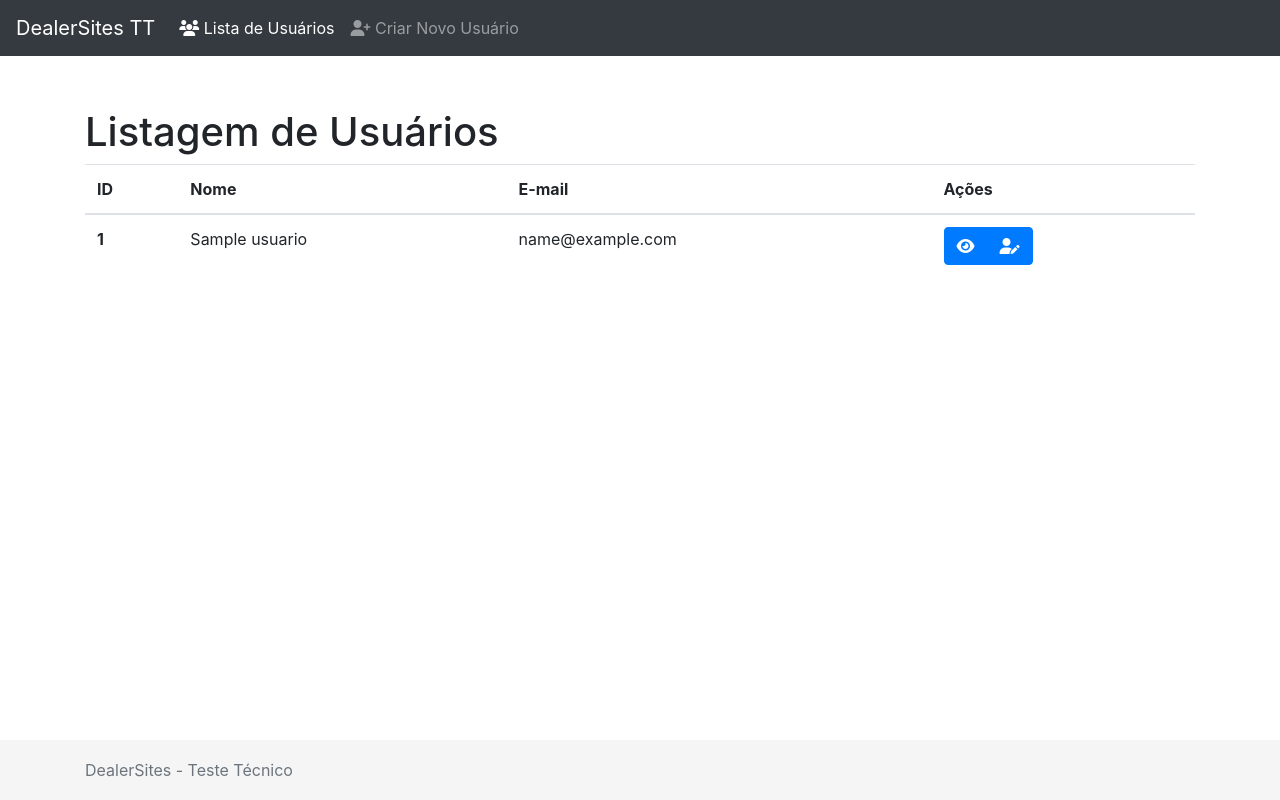
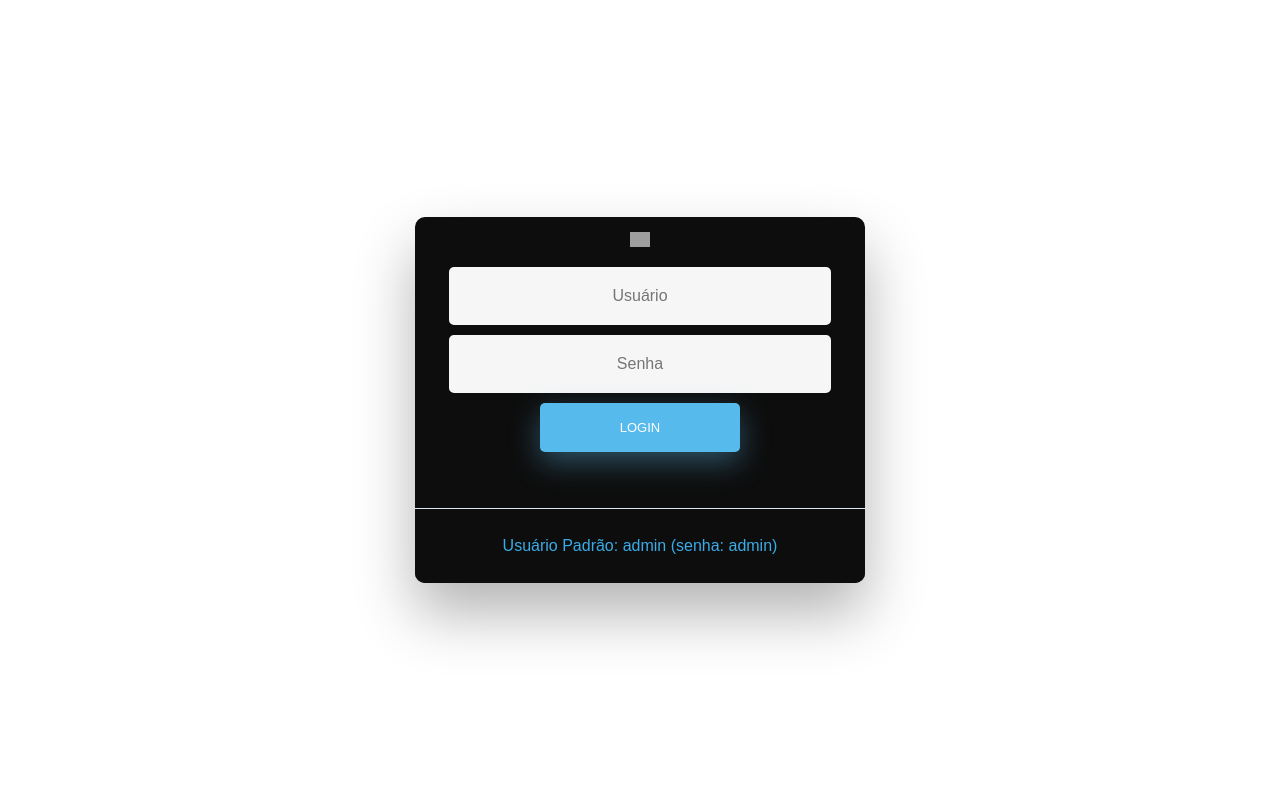
Before and after one commit to lcon91/DealerSites_Teste, a PHP site: page / in a window 1280 px wide. Run offline with PHP 8.4, Linux system fonts and the light colour scheme; tables that the repository leaves empty or names only in its code hold one stand-in row (values such as "Sample post"); some libraries are stand-ins or nearby versions; grey boxes are pictures that could not be loaded.

Commit message:
Criando login.

```diff
--- a/app/controllers/Home.php
+++ b/app/controllers/Home.php
@@ -11,7 +11,12 @@ class Home extends Controller{
         } catch (Exception $e) {
             $this->add('Houve um erro na execução da listagem de usuários: ' . $e->getMessage());
         }
-        //$this->add( view('home', [['teste' => 'vixe'], ['teste' => 'Teste2']], true) );
+
         $this->add($html->getContents());
+
+        if(isset($_SESSION['erro_home'])){
+            $this->add(Alert::send('danger', $_SESSION['erro_home']));
+            unset($_SESSION['erro_home']);
+        }
     }
 }
--- /dev/null
+++ b/app/controllers/Login.php
@@ -0,0 +1,18 @@
+<?php
+
+class Login extends Controller{
+    public function onLogin(){
+        $post = $_POST;
+
+        try{
+            $usuarioModel = new Usuario;
+            $usuario = $usuarioModel->findByLogin($post['login'], $post['senha']);
+
+            $_SESSION['dealersite_user_id'] = $usuario['id'];
+            header('location: ?class=Home');
+
+        }catch(Exception $e){
+            $this->add(Alert::send('danger', $e->getMessage()));
+        }
+    }
+}
--- a/app/controllers/UsuarioNew.php
+++ b/app/controllers/UsuarioNew.php
@@ -16,6 +16,7 @@ class UsuarioNew extends Controller{
 
             $usuario = new Usuario;
             $usuario->insert($post['nome'], $post['email'], $post['senha']);
+
             header('location: ?class=Home');
         } catch (Exception $e) {
             $this->add(Alert::send('danger', $e->getMessage()));
--- a/app/models/Usuario.php
+++ b/app/models/Usuario.php
@@ -1,15 +1,8 @@
 <?php
 
 class Usuario extends Model{
-    protected $table = 'usuario';
-    protected $pk = 'id';
-
-    public function __construct(){
-        $this->addAttribute('id');
-        $this->addAttribute('nome');
-        $this->addAttribute('email');
-        $this->addAttribute('senha');
-    }
+    const table = 'usuario';
+    const pk = 'id';
 
     public static function all(){
         $pdo = new DBConnection;
@@ -28,4 +21,37 @@ class Usuario extends Model{
         $stmt->bindValue(':senha', $senha);
         $stmt->execute();
     }
+
+    public function update($id, $nome, $email, $senha){
+        $pdo = new DBConnection;
+
+        if(!empty($senha)){
+            $senha = password_hash($senha, PASSWORD_BCRYPT);
+            $stmt = $pdo->prepare('UPDATE usuario  SET nome = :nome, email = :email, senha = :senha WHERE id = :id');
+            $stmt->bindValue(':senha', $senha);
+        }else{
+            $stmt = $pdo->prepare('UPDATE usuario  SET nome = :nome, email = :email WHERE id = :id');
+        }
+
+        $stmt->bindValue(':id', $id);
+        $stmt->bindValue(':nome', $nome);
+        $stmt->bindValue(':email', $email);
+        $stmt->execute();
+    }
+
+    public function findByLogin($login, $senha){
+        $pdo = new DBConnection;
+
+        $stmt = $pdo->prepare('SELECT id, senha FROM usuario WHERE email = :login');
+        $stmt->bindValue(':login', $login);
+
+        $stmt->execute();
+        $usuario = $stmt->fetch(PDO::FETCH_ASSOC);
+
+        if(empty($usuario) || password_verify($senha, $usuario['senha'])){
+            throw new Exception('Usuário e/ou Senha inválido(s)');
+        }
+
+        return $usuario;
+    }
 }
--- a/app/views/home.html
+++ /dev/null
@@ -1,3 +0,0 @@
-    <h1 class="mt-5">{{teste}}</h1>
-    <p class="lead">Pin a fixed-height footer to the bottom of the viewport in desktop browsers with this custom HTML and CSS. A fixed navbar has been added with <code>padding-top: 60px;</code> on the <code>body &gt; .container</code>.</p>
-    <p>Back to <a href="../sticky-footer/">the default sticky footer</a> minus the navbar.</p>
--- a/app/views/lista_usuarios.html
+++ b/app/views/lista_usuarios.html
@@ -1,4 +1,9 @@
 <!--[main]-->
+<nav aria-label="breadcrumb">
+  <ol class="breadcrumb">
+    <li class="breadcrumb-item active" aria-current="page">Página Inicial</li>
+  </ol>
+</nav>
 <h1 class="mt-5">Listagem de Usuários</h1>
 
 <table class="table">
@@ -7,7 +12,7 @@
         <th scope="col">ID</th>
         <th scope="col">Nome</th>
         <th scope="col">E-mail</th>
-        <th scope="col">Ações</th>
+        <th scope="col" style="text-align: right;">Ações</th>
       </tr>
     </thead>
     <tbody>
@@ -16,10 +21,10 @@
         <th scope="row">{$id}</th>
         <td>{$nome}</td>
         <td>{$email}</td>
-        <td>
+        <td style="text-align: right;">
             <div class="btn-group">
-                <a class="btn btn-primary" href="?class=UsuarioView"><i title="Visualizar Usuário..." class="fa-solid fa-eye"></i></a>
-                <a class="btn btn-primary" href="?class=UsuarioEdit"><i title="Editar Usuário..." class="fa-solid fa-user-pen"></i></a>
+                <a class="btn btn-primary" href="?class=UsuarioView&id={$id}"><i title="Visualizar Usuário..." class="fa-solid fa-eye"></i></a>
+                <a class="btn btn-primary" href="?class=UsuarioEdit&id={$id}"><i title="Editar Usuário..." class="fa-solid fa-user-pen"></i></a>
             </div>
         </td>
       </tr>
--- a/base/Application.php
+++ b/base/Application.php
@@ -10,6 +10,19 @@ class Application{
     }
 
     public function run(){
+        session_start();
+
+        if(!isset($_SESSION['dealersite_user_id'])){
+            $controller = new Login;
+            $method = $params['method'] ?? null;
+
+            $content = $controller;
+            if($method){
+                $controller->$method();
+            }
+
+            $this->template->renderLogin($content);
+        }else{
             $params = $_GET;
             $class = $params['class'] ?? 'Home';
             $method = $params['method'] ?? null;
@@ -24,4 +37,7 @@ class Application{
 
             $this->template->render($content);
         }
+
+
     }
+}
--- a/base/DBConnection.php
+++ b/base/DBConnection.php
@@ -8,6 +8,7 @@ class DBConnection extends PDO{
         $usr = $dbConfig['usr'];
         $psw = $dbConfig['psw'];
         parent::__construct("{$driver}:host={$host};dbname={$name}", $usr, $psw);
+        $this->setAttribute(PDO::ATTR_ERRMODE, PDO::ERRMODE_EXCEPTION);
     }
 }
 
--- a/base/Model.php
+++ b/base/Model.php
@@ -1,28 +1,27 @@
 <?php
 
-class Model{
-    protected $table;
-    protected $pk;
-    protected $attributes;
-    protected $data;
+abstract class Model{
+    public function find($id = null){
+        $pdo = new DBConnection;
 
-    protected function addAttribute($attribute){
-        $this->attributes[] = $attribute;
+        $table = $this->getTable();
+        $pk = $this->getPK();
+        $stmt = $pdo->prepare("select * from {$table} where {$pk} = :id");
+
+        $stmt->bindValue(':id', $id);
+
+        $stmt->execute();
+
+        return $stmt->fetch(PDO::FETCH_ASSOC);
     }
 
-    public function __set($name, $value){
-        if(in_array($name, $this->attributes)){
-            $this->data[$name] = $value;
-        }
+    public function getPK(){
+        $class = get_class($this);
+        return constant("{$class}::pk");
     }
 
-    public function __get($name){
-        if(in_array($name, $this->attributes)){
-            return $this->data[$name];
-        }
-    }
-
-    public function save(){
-
+    public function getTable(){
+        $class = get_class($this);
+        return constant("{$class}::table");
     }
 }
--- a/base/Template.php
+++ b/base/Template.php
@@ -9,22 +9,34 @@ class Template{
         $this->config = $config;
         $this->template_path = 'templates/'.$this->config['template'];
         $this->base = file_get_contents("{$this->template_path}/base.html");
+        $this->login = file_get_contents("{$this->template_path}/login.html");
     }
 
     public function render($content){
 
-        $this->render_app_configuration();
+        $this->base = $this->renderAppConfiguration($this->base);
 
         $this->base = str_replace('{{CONTENT}}', $content, $this->base);
 
         echo $this->base;
     }
 
-    private function render_app_configuration(){
+    private function renderAppConfiguration($layout){
         $app_lines = $this->config['app'];
 
         foreach($app_lines as $line => $value){
-            $this->base = str_replace('{{'.$line.'}}', $value, $this->base);
+            $layout = str_replace('{{'.$line.'}}', $value, $layout);
         }
+
+        return $layout;
+    }
+
+    public function renderLogin($content){
+
+        $this->login = $this->renderAppConfiguration($this->login);
+
+        $this->login = str_replace('{{CONTENT}}', $content, $this->login);
+
+        echo $this->login;
     }
 }
--- a/config/config.inc.php
+++ b/config/config.inc.php
@@ -11,4 +11,4 @@ type = 'mysql'
 host = 'localhost'
 name = 'dealersites'
 usr = 'root'
-psw = 'udtqc'
+psw = ''
--- /dev/null
+++ b/templates/basic/assets/css/login.css
@@ -0,0 +1,267 @@
+
+/* BASIC */
+
+html {
+    background-color: #56baed;
+  }
+
+  .top-logo-website{
+    padding: 15px;
+  }
+
+  body {
+    font-family: "Poppins", sans-serif;
+    height: 100vh;
+  }
+
+  a {
+    color: #92badd;
+    display:inline-block;
+    text-decoration: none;
+    font-weight: 400;
+  }
+
+  h2 {
+    text-align: center;
+    font-size: 16px;
+    font-weight: 600;
+    text-transform: uppercase;
+    display:inline-block;
+    margin: 40px 8px 10px 8px;
+    color: #cccccc;
+  }
+
+
+
+  /* STRUCTURE */
+
+  .wrapper {
+    display: flex;
+    align-items: center;
+    flex-direction: column;
+    justify-content: center;
+    width: 100%;
+    min-height: 100%;
+    padding: 20px;
+  }
+
+  #formContent {
+    -webkit-border-radius: 10px 10px 10px 10px;
+    border-radius: 10px 10px 10px 10px;
+    background: #0d0d0d;
+    padding: 30px;
+    width: 90%;
+    max-width: 450px;
+    position: relative;
+    padding: 0px;
+    -webkit-box-shadow: 0 30px 60px 0 rgba(0,0,0,0.3);
+    box-shadow: 0 30px 60px 0 rgba(0,0,0,0.3);
+    text-align: center;
+  }
+
+  #formFooter {
+    background-color: #0d0d0d;
+    color: #39ace7;
+    border-top: 1px solid #dce8f1;
+    padding: 25px;
+    text-align: center;
+    -webkit-border-radius: 0 0 10px 10px;
+    border-radius: 0 0 10px 10px;
+  }
+
+
+
+  /* TABS */
+
+  h2.inactive {
+    color: #cccccc;
+  }
+
+  h2.active {
+    color: #0d0d0d;
+    border-bottom: 2px solid #5fbae9;
+  }
+
+
+
+  /* FORM TYPOGRAPHY*/
+
+  input[type=button], input[type=submit], input[type=reset]  {
+    background-color: #56baed;
+    border: none;
+    color: white;
+    padding: 15px 80px;
+    text-align: center;
+    text-decoration: none;
+    display: inline-block;
+    text-transform: uppercase;
+    font-size: 13px;
+    -webkit-box-shadow: 0 10px 30px 0 rgba(95,186,233,0.4);
+    box-shadow: 0 10px 30px 0 rgba(95,186,233,0.4);
+    -webkit-border-radius: 5px 5px 5px 5px;
+    border-radius: 5px 5px 5px 5px;
+    margin: 5px 20px 40px 20px;
+    -webkit-transition: all 0.3s ease-in-out;
+    -moz-transition: all 0.3s ease-in-out;
+    -ms-transition: all 0.3s ease-in-out;
+    -o-transition: all 0.3s ease-in-out;
+    transition: all 0.3s ease-in-out;
+  }
+
+  input[type=button]:hover, input[type=submit]:hover, input[type=reset]:hover  {
+    background-color: #39ace7;
+  }
+
+  input[type=button]:active, input[type=submit]:active, input[type=reset]:active  {
+    -moz-transform: scale(0.95);
+    -webkit-transform: scale(0.95);
+    -o-transform: scale(0.95);
+    -ms-transform: scale(0.95);
+    transform: scale(0.95);
+  }
+
+  input[type=text], input[type=password] {
+    background-color: #f6f6f6;
+    border: none;
+    color: #0d0d0d;
+    padding: 15px 32px;
+    text-align: center;
+    text-decoration: none;
+    display: inline-block;
+    font-size: 16px;
+    margin: 5px;
+    width: 85%;
+    border: 2px solid #f6f6f6;
+    -webkit-transition: all 0.5s ease-in-out;
+    -moz-transition: all 0.5s ease-in-out;
+    -ms-transition: all 0.5s ease-in-out;
+    -o-transition: all 0.5s ease-in-out;
+    transition: all 0.5s ease-in-out;
+    -webkit-border-radius: 5px 5px 5px 5px;
+    border-radius: 5px 5px 5px 5px;
+  }
+
+  input[type=text]:focus, input[type=password]:focus {
+    background-color: #fff;
+    border-bottom: 2px solid #5fbae9;
+  }
+
+  input[type=text]:placeholder, input[type=password]:placeholder {
+    color: #cccccc;
+  }
+
+
+
+  /* ANIMATIONS */
+
+  /* Simple CSS3 Fade-in-down Animation */
+  .fadeInDown {
+    -webkit-animation-name: fadeInDown;
+    animation-name: fadeInDown;
+    -webkit-animation-duration: 1s;
+    animation-duration: 1s;
+    -webkit-animation-fill-mode: both;
+    animation-fill-mode: both;
+  }
+
+  @-webkit-keyframes fadeInDown {
+    0% {
+      opacity: 0;
+      -webkit-transform: translate3d(0, -100%, 0);
+      transform: translate3d(0, -100%, 0);
+    }
+    100% {
+      opacity: 1;
+      -webkit-transform: none;
+      transform: none;
+    }
+  }
+
+  @keyframes fadeInDown {
+    0% {
+      opacity: 0;
+      -webkit-transform: translate3d(0, -100%, 0);
+      transform: translate3d(0, -100%, 0);
+    }
+    100% {
+      opacity: 1;
+      -webkit-transform: none;
+      transform: none;
+    }
+  }
+
+  /* Simple CSS3 Fade-in Animation */
+  @-webkit-keyframes fadeIn { from { opacity:0; } to { opacity:1; } }
+  @-moz-keyframes fadeIn { from { opacity:0; } to { opacity:1; } }
+  @keyframes fadeIn { from { opacity:0; } to { opacity:1; } }
+
+  .fadeIn {
+    opacity:0;
+    -webkit-animation:fadeIn ease-in 1;
+    -moz-animation:fadeIn ease-in 1;
+    animation:fadeIn ease-in 1;
+
+    -webkit-animation-fill-mode:forwards;
+    -moz-animation-fill-mode:forwards;
+    animation-fill-mode:forwards;
+
+    -webkit-animation-duration:1s;
+    -moz-animation-duration:1s;
+    animation-duration:1s;
+  }
+
+  .fadeIn.first {
+    -webkit-animation-delay: 0.4s;
+    -moz-animation-delay: 0.4s;
+    animation-delay: 0.4s;
+  }
+
+  .fadeIn.second {
+    -webkit-animation-delay: 0.6s;
+    -moz-animation-delay: 0.6s;
+    animation-delay: 0.6s;
+  }
+
+  .fadeIn.third {
+    -webkit-animation-delay: 0.8s;
+    -moz-animation-delay: 0.8s;
+    animation-delay: 0.8s;
+  }
+
+  .fadeIn.fourth {
+    -webkit-animation-delay: 1s;
+    -moz-animation-delay: 1s;
+    animation-delay: 1s;
+  }
+
+  /* Simple CSS3 Fade-in Animation */
+  .underlineHover:after {
+    display: block;
+    left: 0;
+    bottom: -10px;
+    width: 0;
+    height: 2px;
+    background-color: #56baed;
+    content: "";
+    transition: width 0.2s;
+  }
+
+  .underlineHover:hover {
+    color: #0d0d0d;
+  }
+
+  .underlineHover:hover:after{
+    width: 100%;
+  }
+
+
+
+  /* OTHERS */
+
+  *:focus {
+      outline: none;
+  }
+
+  #icon {
+    width:60%;
+  }
--- /dev/null
+++ b/templates/basic/login.html
@@ -0,0 +1,33 @@
+<head>
+  <title>{{title}}</title>
+
+  <link href="templates/basic/assets/css/css/bootstrap.min.css" rel="stylesheet" id="bootstrap-css">
+  <link href="templates/basic/assets/css/login.css" rel="stylesheet" id="bootstrap-css">
+</head>
+<body>
+
+  <div class="wrapper fadeInDown">
+    <div id="formContent">
+
+      <div class="fadeIn first">
+          <img class="image top-logo-website loaded" alt="DealerSites" title="DealerSites" height="45" id="header-top-logo-website" src="https://dealersites-content.s3.sa-east-1.amazonaws.com/dealersites/dealersites/conteudo-online/webp/Grupo-7043.webp" data-ll-status="loaded">
+      </div>
+
+      <form method="post" action="?class=Login&method=onLogin">
+        <input type="text" id="login" class="fadeIn second" name="login" placeholder="Usuário" />
+        <input type="password" id="password" class="fadeIn third" name="senha" placeholder="Senha" />
+        <input type="submit" class="fadeIn fourth" value="Login" />
+      </form>
+
+      <div id="content"></div>
+
+      <div id="formFooter">
+          Usuário Padrão: admin (senha: admin)
+      </div>
+
+    </div>
+  </div>
+
+  <script src="templates/basic/assets/js/bootstrap.min.js"></script>
+  <script src="templates/basic/assets/js/jquery.min.js"></script>
+</body>
```
Also changed, not shown: app/controllers/UsuarioEdit.php (+8 -3 lines), app/controllers/UsuarioView.php (added, +13 -0 lines), app/views/usuario_edit.html (+9 -4 lines), app/views/usuario_view.html (added, +29 -0 lines). Lines whose indentation alone changed are shown as unchanged.
